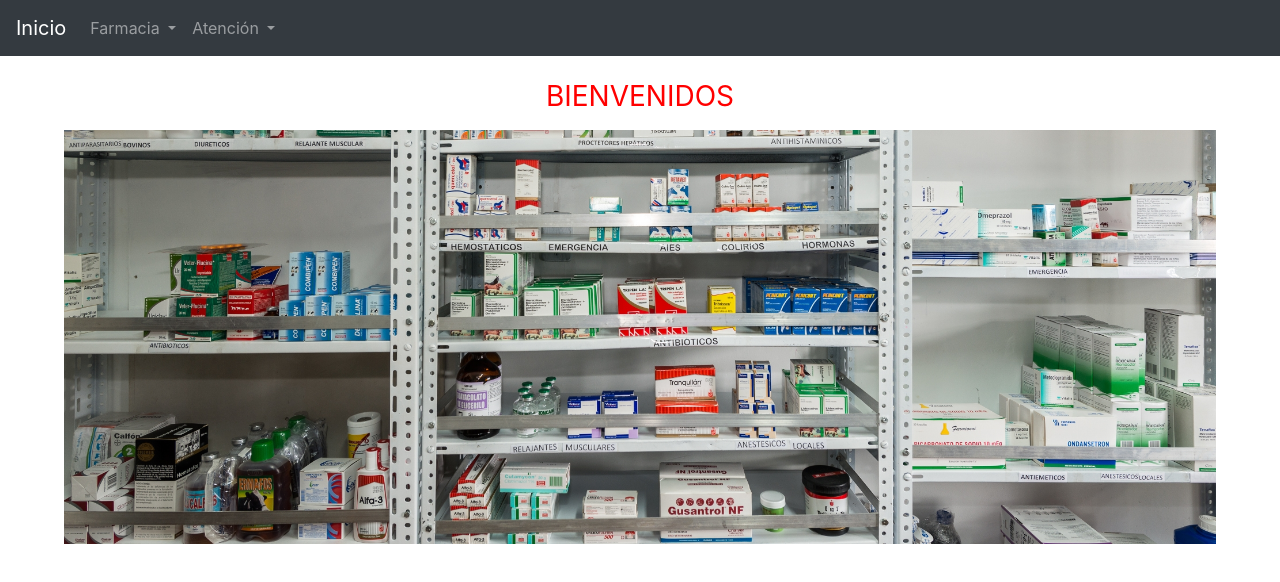
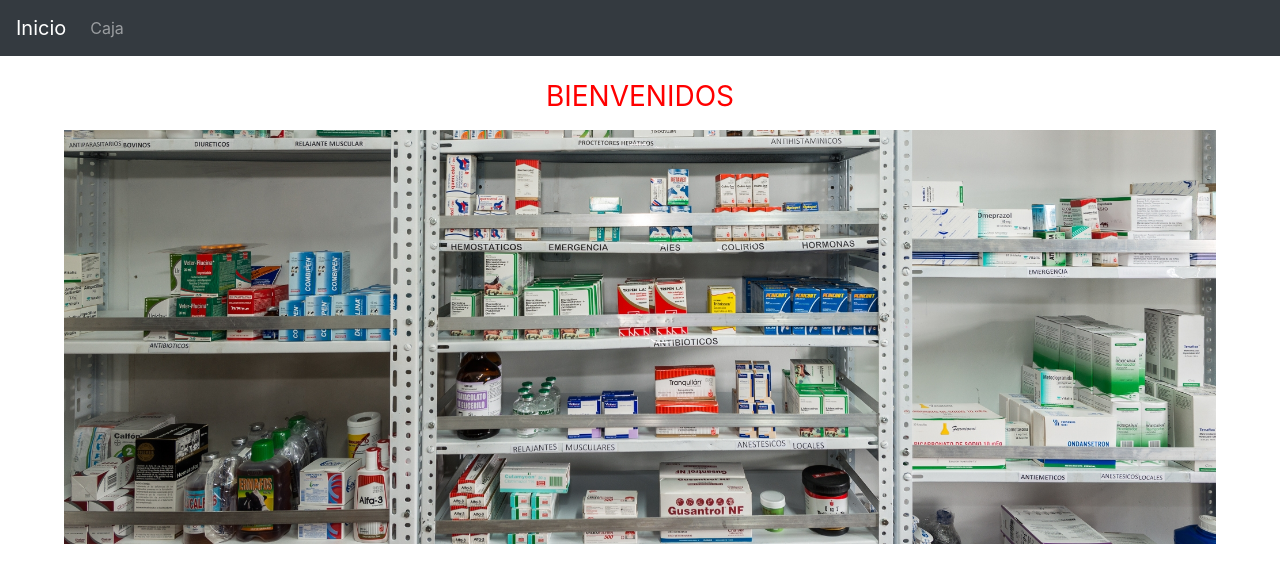
Before and after one commit to aelvis/caja---far, an Angular app: page /#/inicio in a window 1280 px wide. Shown: the top 582 px of the page. Built offline with nearby package versions, Linux system fonts and the light colour scheme; sample sign-in values are in the browser's storage.

Commit message:
caja
caja

```diff
--- a/src/app/component/caja/caja.component.html
+++ b/src/app/component/caja/caja.component.html
@@ -1,3 +1,3 @@
-<p>
-  caja works!
-</p>
+<nav-component></nav-component>
+<br>
+<h1 class="h3 mb-3 font-weight-normal text-center" style="color: red">BIENVENIDOS A CAJA</h1>
--- a/src/app/component/partial/partial.component.html
+++ b/src/app/component/partial/partial.component.html
@@ -6,23 +6,8 @@
 
   <div class="collapse navbar-collapse" id="navbarSupportedContent">
     <ul class="navbar-nav mr-auto">
-      <li class="nav-item dropdown">
-        <a class="nav-link dropdown-toggle" href="#" id="navbarDropdown" role="button" data-toggle="dropdown" aria-haspopup="true" aria-expanded="false">
-          Farmacia
-        </a>
-        <div class="dropdown-menu" aria-labelledby="navbarDropdown">
-          <a class="dropdown-item" [routerLink]="['/producto']">Productos</a>
-          <a class="dropdown-item" href="#">Ventas</a>
-        </div>
-      </li>
-      <li class="nav-item dropdown">
-        <a class="nav-link dropdown-toggle" href="#" id="navbarDropdown" role="button" data-toggle="dropdown" aria-haspopup="true" aria-expanded="false">
-          Atención
-        </a>
-        <div class="dropdown-menu" aria-labelledby="navbarDropdown">
-          <a class="dropdown-item" href="#">Atención</a>
-          <a class="dropdown-item" href="#">Reportes</a>
-        </div>
+      <li class="nav-item">
+        <a class="nav-link" [routerLink]="['/caja']">Caja</a>
       </li>
     </ul>
   </div>
```
